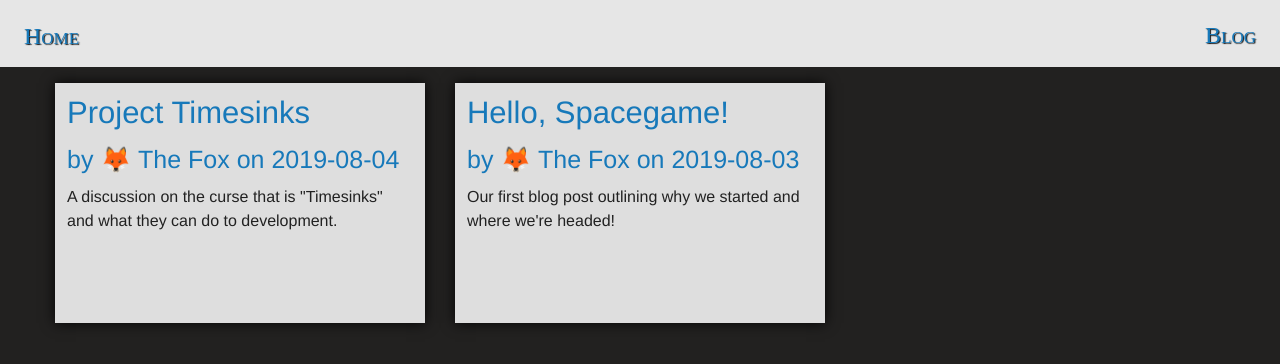
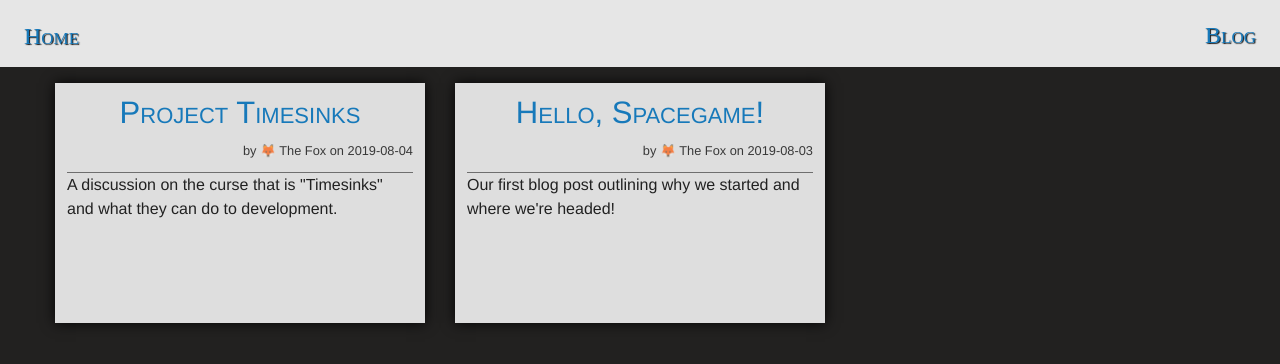
Before and after one commit to ori-sky/polar-space, a Jekyll site: the page built from blog.md, in a window 1280 px wide. Shown: the top 364 px of the page. Built offline with Jekyll 4.4.1, drawn with Linux system fonts in a browser that asks for light colours; nearby versions of some CDN libraries; some web fonts are replaced; library files that are not in the unit come from our copies.

Commit message:
Update blog.md

```diff
--- a/blog.md
+++ b/blog.md
@@ -8,8 +8,10 @@ layout: blog
 	<div class="large-4 medium-6 small-12 cell">
 		<a href="{{ post.url | remove_first:'/' }}">
 			<div class="content-box blog-preview">
-				<h3>{{ post.title }}</h3>
-				<h4>by {{ post.author }} on {{ post.date | date: "%Y-%m-%d" }}</h4>
+				<div class="content-title">
+					<h3>{{ post.title }}</h3>
+					<h4>by {{ post.author }} on {{ post.date | date: "%Y-%m-%d" }}</h4>
+				</div>
 				<section>
 					{{ post.description }}
 				</section>
```
